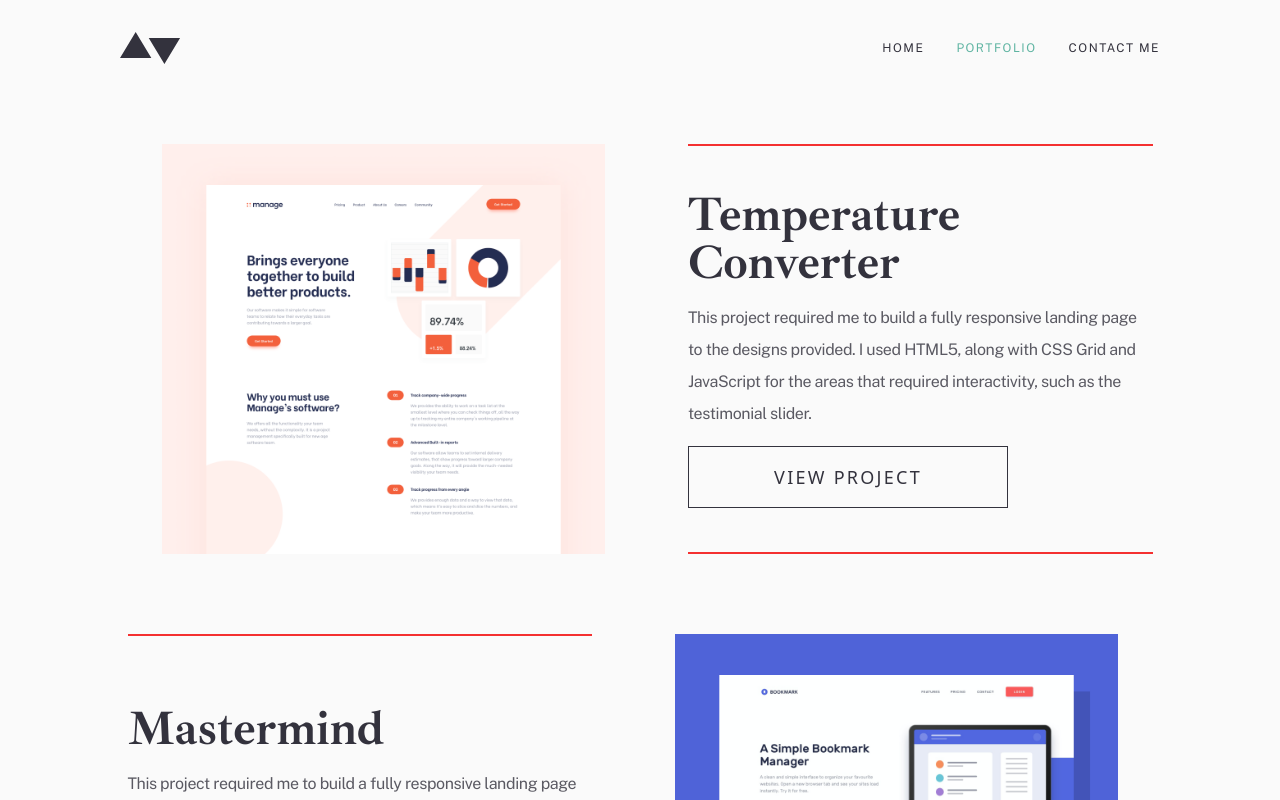
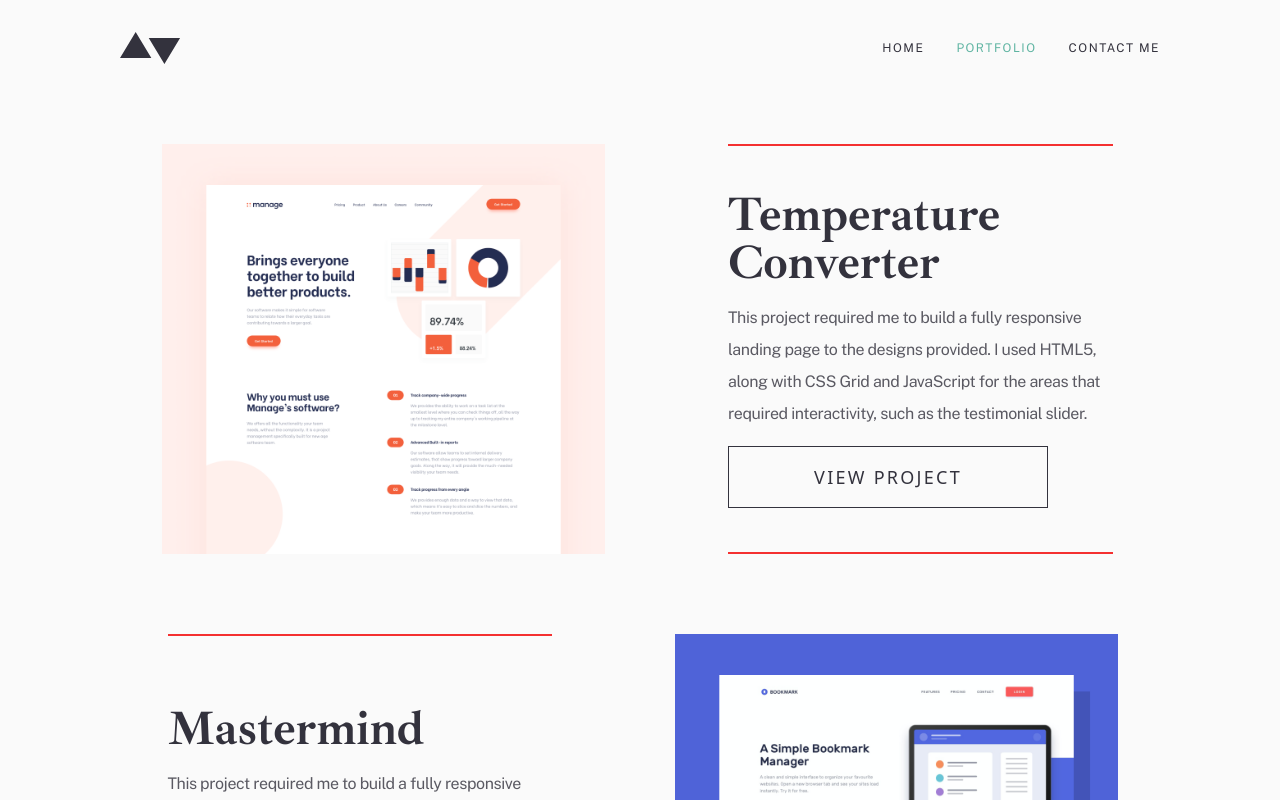
Before and after one commit to kellyky/Portfolio, a React (Vite) app: page /portfolio in a window 1280 px wide. Shown: the top 800 px of the page. Built offline with nearby package versions, Linux system fonts and the light colour scheme.

Commit message:
PortfolioPage styles:
- center articles: Add margin to article for large screens
- Apply padding to `main` (missed in previous commit)

```diff
--- a/src/pages/LandingPage.jsx
+++ b/src/pages/LandingPage.jsx
@@ -105,6 +105,7 @@ export default function LandingPage () {
           </h2>
           <article className='
             text-base text-greyish-dark-blue opacity-80 leading-8
+            lg:mx-20
             lg:tracking-wide lg:text-lg
             xl:tracking-wide xl:text-xl
           '
--- a/src/pages/PortfolioPage.jsx
+++ b/src/pages/PortfolioPage.jsx
@@ -4,7 +4,9 @@ import Button from '../components/Button/Button'
 
 function PortfolioPage () {
   return (
-    <main className='size-full grow-1 self-center px-8 py-4'>
+    <main className='size-full grow-1 self-center px-8 py-4
+      lg:px-30
+      '>
       <ul className='flex flex-col items-center
         md:gap-20
         '
@@ -36,6 +38,7 @@ function PortfolioPage () {
                 leading-8
                 py-8
                 md:justify-center
+                lg:mx-10
                 lg:tracking-wide lg:text-lg
                 xl:tracking-wide xl:text-xl'
               >
```
